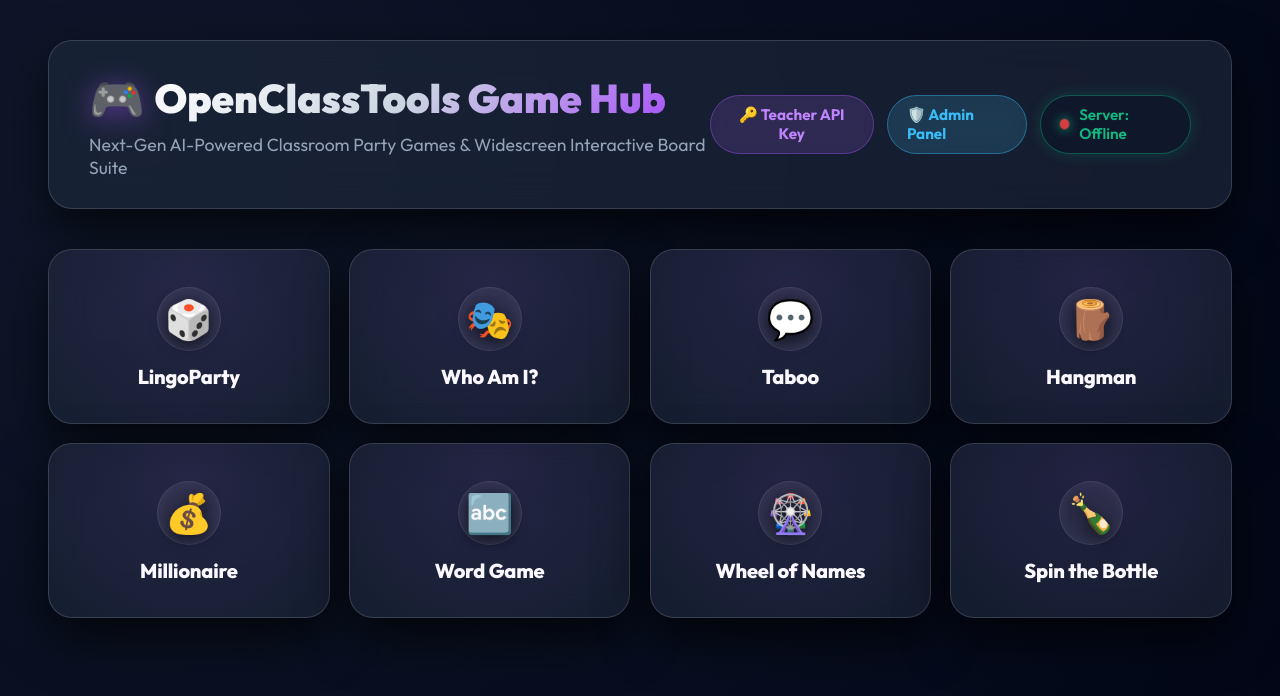
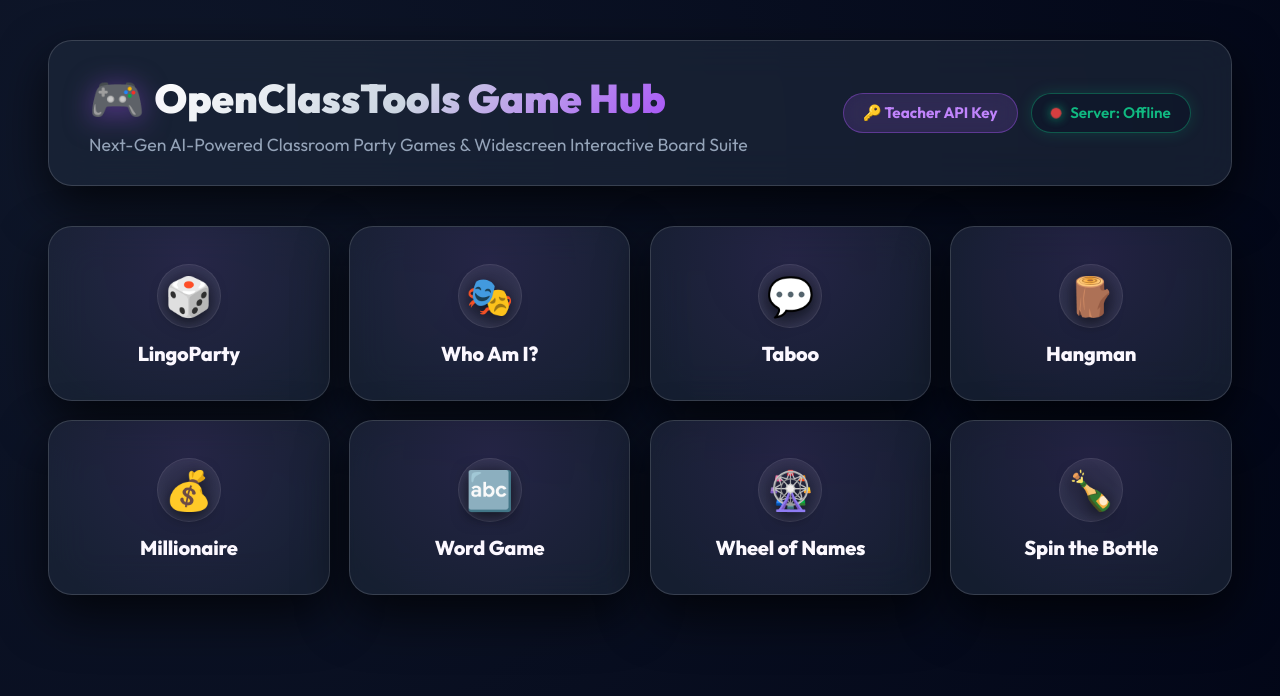
Before and after one commit to aerladis/openclasstools, a React (Vite) app in the folder frontend/: page / in a window 1280 px wide. Shown: the top 696 px of the page. Built offline with nearby package versions, Linux system fonts and the light colour scheme; no server answers.

Commit message:
fix(ui): remove Admin Panel button from main screen header

```diff
--- a/frontend/src/components/Hub/GameHub.jsx
+++ b/frontend/src/components/Hub/GameHub.jsx
@@ -126,10 +126,6 @@ export default function GameHub() {
             {hasCustomKey ? '🟢 Teacher Key Active' : '🔑 Teacher API Key'}
           </button>
 
-          <Link to="/admin" className={styles.btnAdmin}>
-            🛡️ Admin Panel
-          </Link>
-
           <div className={styles.statusBadge}>
             <div className={styles.statusDot} style={{ background: serverHealth.status === 'offline' ? '#ef4444' : '#10b981' }}></div>
             <span>Server: {serverHealth.status === 'offline' ? 'Offline' : `Online (${serverHealth.activeGames} Active Games)`}</span>
```
